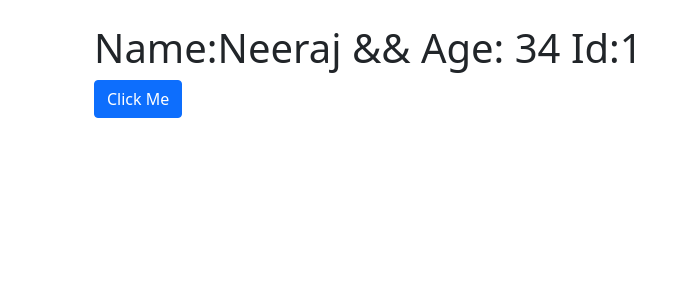
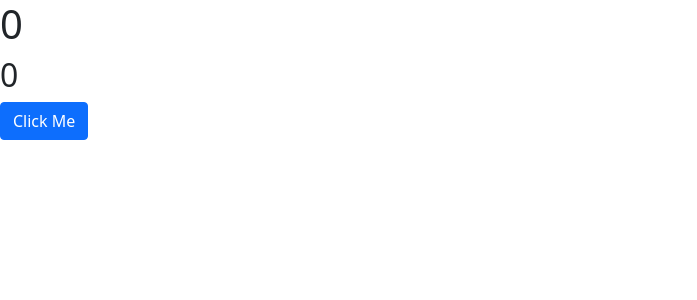
Before and after one commit to NeerajKatheriya1435/Durgesh_React_Hooks, a React (Vite) app: page / in a window 1280 px wide. Shown: the top 300 px of the page, without its empty margins (0-697 px from the left). Built offline with nearby package versions, Linux system fonts and the light colour scheme.

Commit message:
useEffect explained

```diff
--- a/src/App.jsx
+++ b/src/App.jsx
@@ -1,5 +1,5 @@
 
-import { useState } from 'react'
+import { useState, useEffect } from 'react'
 import './App.css'
 
 function App() {
@@ -12,29 +12,57 @@ function App() {
   //     setName("Neeraj Katheriya");
   //   }
   // }
-  const object1 =
-  {
-    id: 1,
-    name: "Neeraj",
-    age: 34
-  }
-  const [obj, setObj] = useState(object1)
-  const handleClear = () => {
-    setObj({ ...obj, name: "Tech-Mech", age: 89 })
+  // const object1 =
+  // {
+  //   id: 1,
+  //   name: "Neeraj",
+  //   age: 34
+  // }
+  // const [obj, setObj] = useState(object1)
+  // const handleClear = () => {
+  //   setObj({ ...obj, name: "Tech-Mech", age: 89 })
+  // }
+  const [count, setCount] = useState(0)
+  const [color, setColor] = useState(0)
+  // Runs on every render
+  useEffect(() => {
+    console.log("Hello Durgesh");
+  })
+
+  // Runs on only first render
+
+  useEffect(() => {
+    console.log("This was called only on first render")
+  }, [])
+
+  useEffect(() => {
+    console.log("This is called when color is changed")
+  }, [color])
+
+
+  const handlClick = () => {
+    setColor(color + 1);
   }
   return (
     <>
-      <div className="container my-4">
+      {/* <div className="container my-4">
         {
           // obj.map((element) => {
           //   return ()
           // })
           <h1>Name:{obj.name} && Age: {obj.age} Id:{obj.id}</h1>
         }
-        <button className="btn btn-primary" onClick={handleClear}>
-          Click Me
-        </button>
-      </div>
+        // <button className="btn btn-primary" onClick={handleClear}>
+        //   Click Me
+        // </button>
+      </div> */}
+      {/* UseEffect */}
+      <h1>{count}</h1>
+      <h2>{color}</h2>
+      <button className="btn btn-primary" onClick={handlClick}>
+        Click Me
+      </button>
+
     </>
   )
 }
--- a/src/main.jsx
+++ b/src/main.jsx
@@ -4,7 +4,7 @@ import App from './App.jsx'
 import './index.css'
 
 createRoot(document.getElementById('root')).render(
-  <StrictMode>
-    <App />
-  </StrictMode>,
+  // <StrictMode>
+  <App />
+  // </StrictMode>
 )
```
